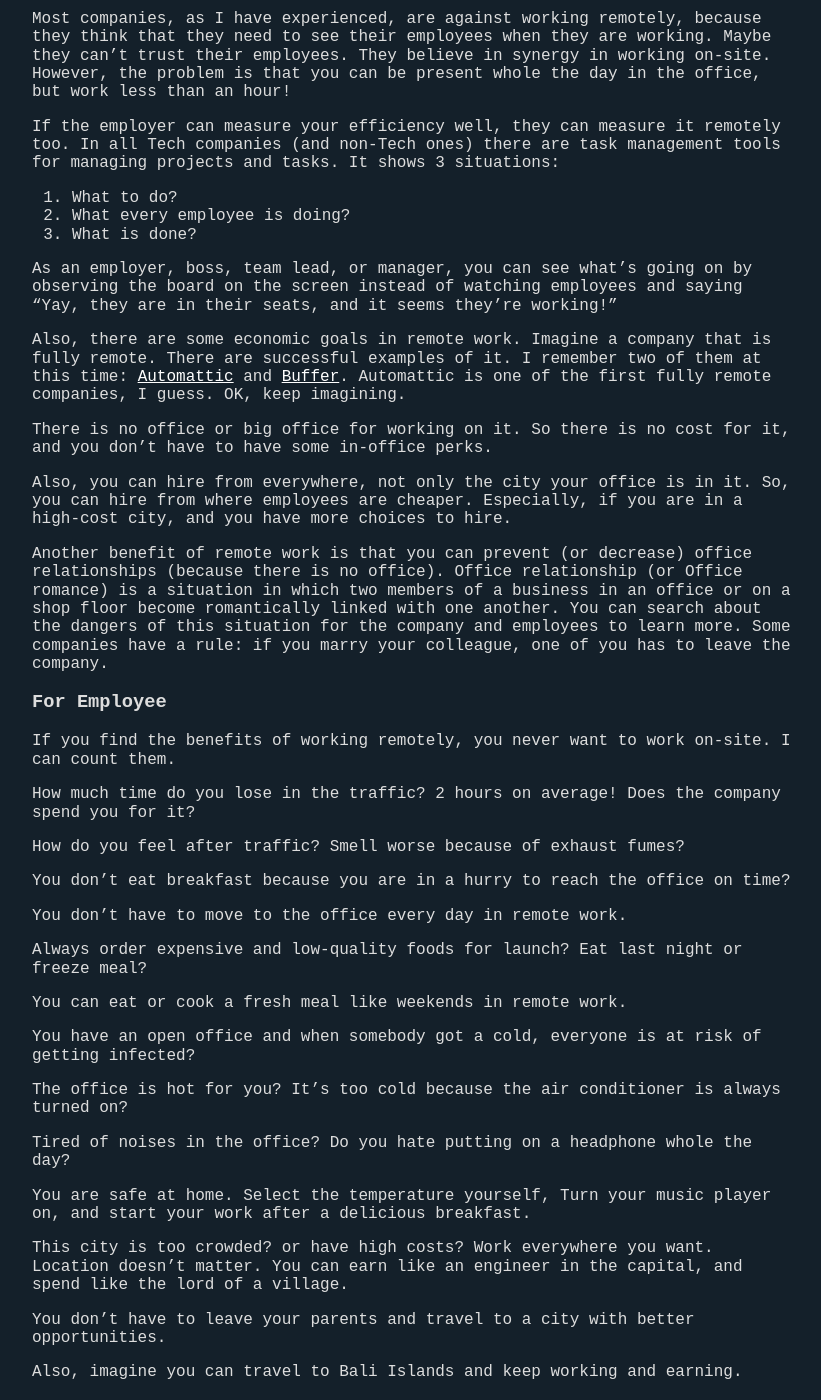
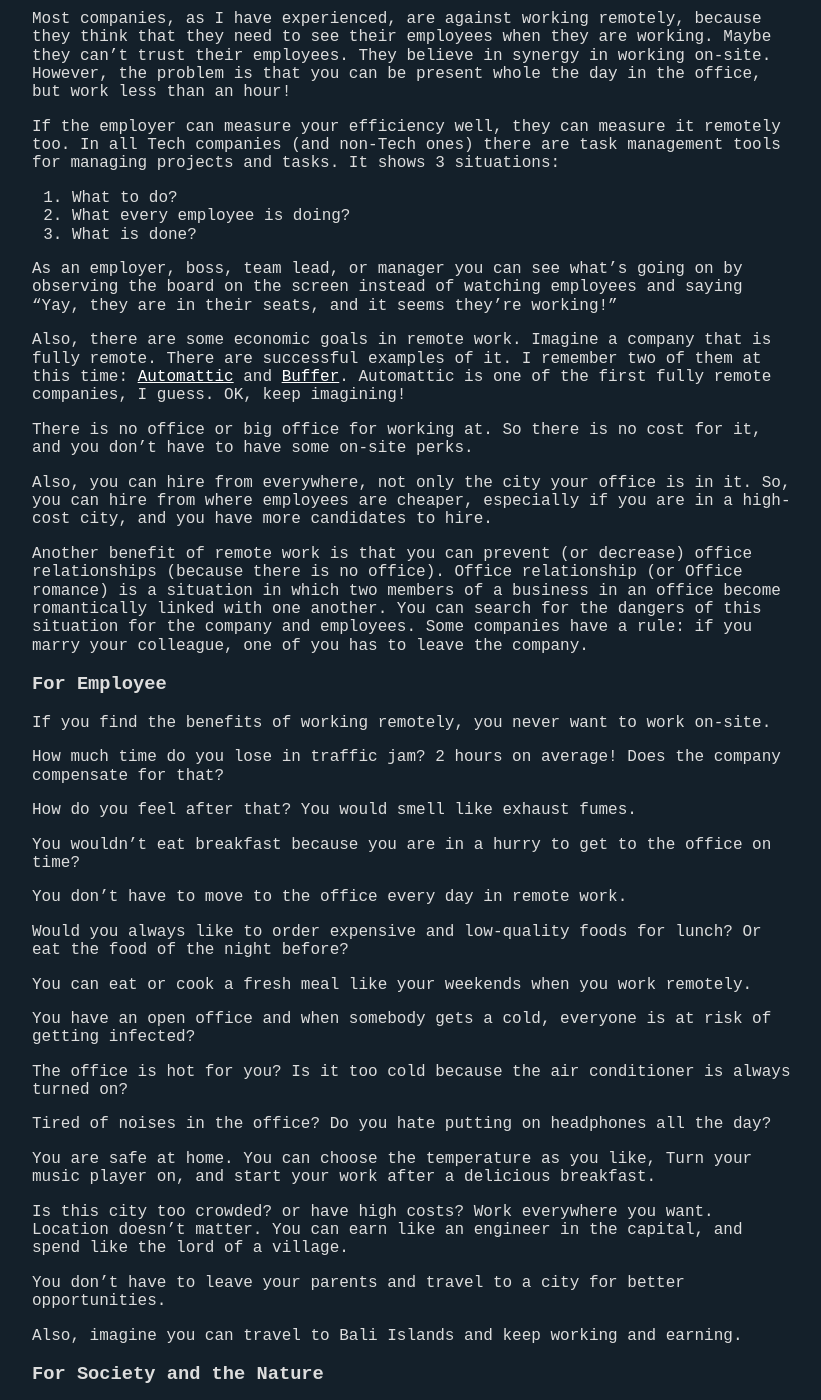
Before and after one commit to nasermirzaei89/nasermirzaei89.github.io, a Jekyll site: the page built from _posts/2020-04-17-working-remotely.md, in a window 1280 px wide and 1400 px high, scrolled down 546 px. Shown: the whole window, without its empty margins (224-1045 px from the left). Built offline with Jekyll 4.4.1, drawn with Linux system fonts in a browser that asks for light colours; some web fonts are replaced; comment, search, counter and statistics services are not loaded; some of the changed text lies outside the part shown.

Commit message:
make text more clear
Signed-off-by: Naser Mirzaei <nasermirzaei89@gmail.com>

```diff
--- a/_posts/2020-04-17-working-remotely.md
+++ b/_posts/2020-04-17-working-remotely.md
@@ -35,7 +35,7 @@ It shows 3 situations:
 1. What every employee is doing?
 1. What is done?
 
-As an employer, boss, team lead, or manager,
+As an employer, boss, team lead, or manager
 you can see what's going on by observing the board on the screen instead of watching employees and saying
 "Yay, they are in their seats, and it seems they're working!"
 
@@ -43,66 +43,66 @@ Also, there are some economic goals in remote work.
 Imagine a company that is fully remote.
 There are successful examples of it.
 I remember two of them at this time: [Automattic](https://automattic.com/) and [Buffer](https://buffer.com/).
-Automattic is one of the first fully remote companies, I guess. OK, keep imagining.
+Automattic is one of the first fully remote companies, I guess. OK, keep imagining!
 
-There is no office or big office for working on it. So there is no cost for it,
-and you don't have to have some in-office perks.
+There is no office or big office for working at. So there is no cost for it,
+and you don't have to have some on-site perks.
 
 Also, you can hire from everywhere, not only the city your office is in it.
-So, you can hire from where employees are cheaper. Especially, if you are in a high-cost city,
-and you have more choices to hire.
+So, you can hire from where employees are cheaper, especially if you are in a high-cost city,
+and you have more candidates to hire.
 
 Another benefit of remote work is that you can prevent (or decrease) office relationships (because there is no office).
-Office relationship (or Office romance) is a situation in which two members of a business in an office or on a shop floor become romantically linked with one another.
-You can search about the dangers of this situation for the company and employees to learn more.
+Office relationship (or Office romance) is a situation in which two members of a business in an office become romantically linked with one another.
+You can search for the dangers of this situation for the company and employees.
 Some companies have a rule: if you marry your colleague, one of you has to leave the company.
 
 ### For Employee
 
-If you find the benefits of working remotely, you never want to work on-site. I can count them.
+If you find the benefits of working remotely, you never want to work on-site.
 
-How much time do you lose in the traffic? 2 hours on average! Does the company spend you for it?
+How much time do you lose in traffic jam? 2 hours on average! Does the company compensate for that?
 
-How do you feel after traffic? Smell worse because of exhaust fumes?
+How do you feel after that? You would smell like exhaust fumes.
 
-You don't eat breakfast because you are in a hurry to reach the office on time?
+You wouldn't eat breakfast because you are in a hurry to get to the office on time?
 
 You don't have to move to the office every day in remote work.
 
-Always order expensive and low-quality foods for launch? Eat last night or freeze meal?
+Would you always like to order expensive and low-quality foods for lunch? Or eat the food of the night before?
 
-You can eat or cook a fresh meal like weekends in remote work.
+You can eat or cook a fresh meal like your weekends when you work remotely.
 
-You have an open office and when somebody got a cold, everyone is at risk of getting infected?
+You have an open office and when somebody gets a cold, everyone is at risk of getting infected?
 
-The office is hot for you? It's too cold because the air conditioner is always turned on?
+The office is hot for you? Is it too cold because the air conditioner is always turned on?
 
-Tired of noises in the office? Do you hate putting on a headphone whole the day?
+Tired of noises in the office? Do you hate putting on headphones all the day?
 
-You are safe at home. Select the temperature yourself, Turn your music player on,
+You are safe at home. You can choose the temperature as you like, Turn your music player on,
 and start your work after a delicious breakfast.
 
-This city is too crowded? or have high costs? Work everywhere you want. Location doesn't matter.
+Is this city too crowded? or have high costs? Work everywhere you want. Location doesn't matter.
 You can earn like an engineer in the capital, and spend like the lord of a village.
 
-You don't have to leave your parents and travel to a city with better opportunities.
+You don't have to leave your parents and travel to a city for better opportunities.
 
 Also, imagine you can travel to Bali Islands and keep working and earning.
 
-### For Society and Nature
+### For Society and the Nature
 
-The best result of work remote work for the public is decreasing traffic jams and air pollution.
-All of us know how many people travel every day for reaching their office and come back to their homes.
-Isn't it enough to decrease it?
+The most important benefit for the public is decreasing the traffic jams and air pollution.
+All of us almost know how many people commute every day.
+Isn't it a good way to decrease it?
 
 ### Last Words
 
 Before the COVID-19 outbreak, there were many companies and people that found the benefits of remote work,
-but these days many people have to stay at home. So, working remotely is bolder than before,
-and maybe it's the start of a revolution in working type.
+but these days, many people have to stay at home. Therefore, working remotely is bolder than before,
+and maybe it's the start of a revolution in the way people work.
 
-As we experienced in our current company (that I tried many times to tell them the benefits of remote work),
-our colleagues that stayed at home and worked remotely, feel better in working life.
+As we experienced in our current company (that I tried many times to tell them benefits of remote work),
+our colleagues that stayed at home and worked remotely, they benefit from  a higher level of job satisfaction.
 
-I hope more companies (including our company) find that working remotely is a good choice for them and their employees,
-and brings many benefits and standards for their work family and society.
+I hope more companies, including our company, find that working remotely is a good choice for them and their employees,
+and brings many benefits and improves the standards for their work family and society.
```
